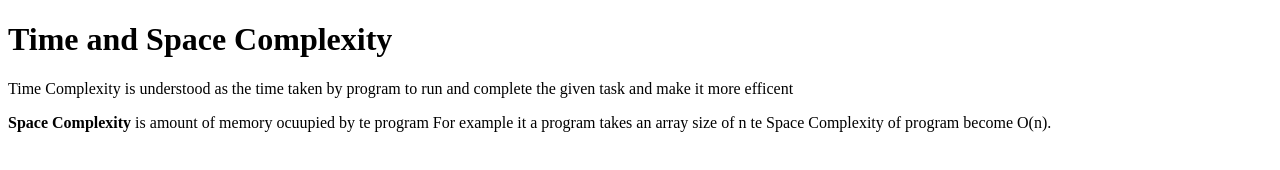
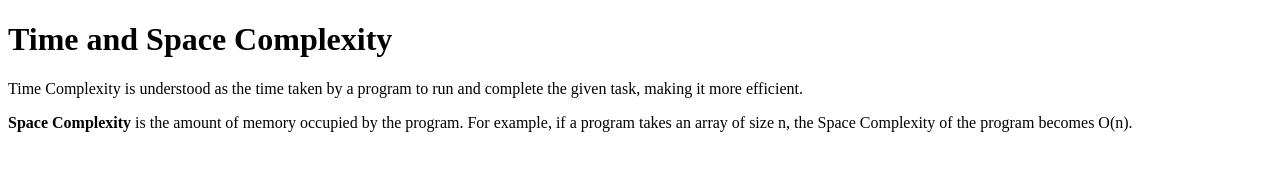
Before and after one commit to acciojob/time-and-space-complexity-Sparsh-katiyar, a website: page main.html in a window 1280 px wide. Drawn offline with Linux system fonts and the light colour scheme.

Commit message:
created a submission

```diff
--- a/main.html
+++ b/main.html
@@ -1,19 +1,12 @@
 <!DOCTYPE html>
-
 <html>
-
 <head>
-	<link rel="stylesheet" href="styles.css">
+    <link rel="stylesheet" href="styles.css">
 </head>
-
 <body>
-	<h1>Time and Space Complexity</h1>
-	<p>Time Complexity  is understood as the time taken  by program to run and complete the given task and make it more efficent </p>
-	<p><b>Space Complexity </b>is amount of  memory ocuupied by te program For example it a program takes an array size of n te Space Complexity of program become O(n). </p>
-	<!-- the entire body must be written by student -->
-    <script type="text/javascript" src="./script.js">
-</script>
-
+    <h1>Time and Space Complexity</h1>
+    <p>Time Complexity is understood as the time taken by a program to run and complete the given task, making it more efficient.</p>
+    <p><b>Space Complexity</b> is the amount of memory occupied by the program. For example, if a program takes an array of size n, the Space Complexity of the program becomes O(n).</p>
+    <script type="text/javascript" src="./script.js"></script>
 </body>
-
 </html>
```
